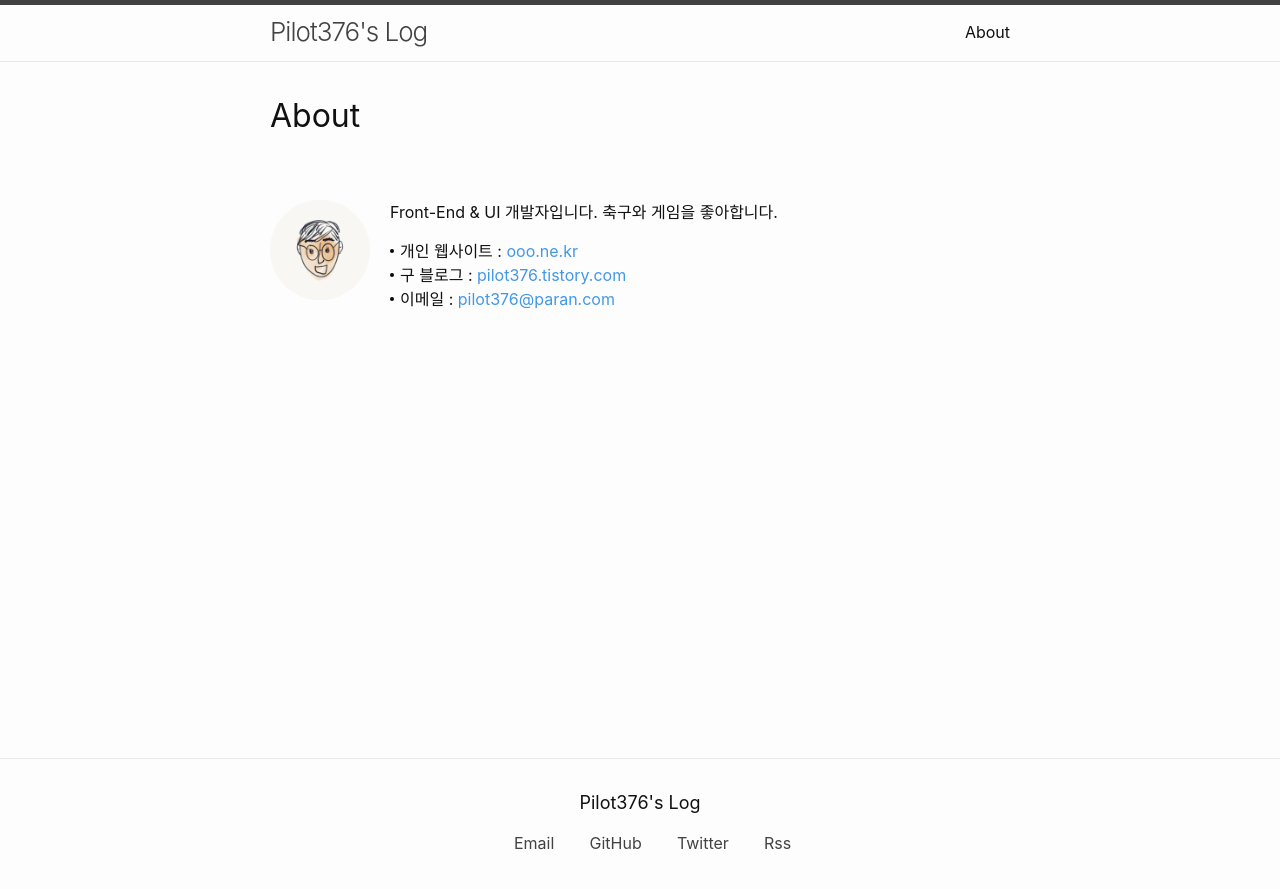
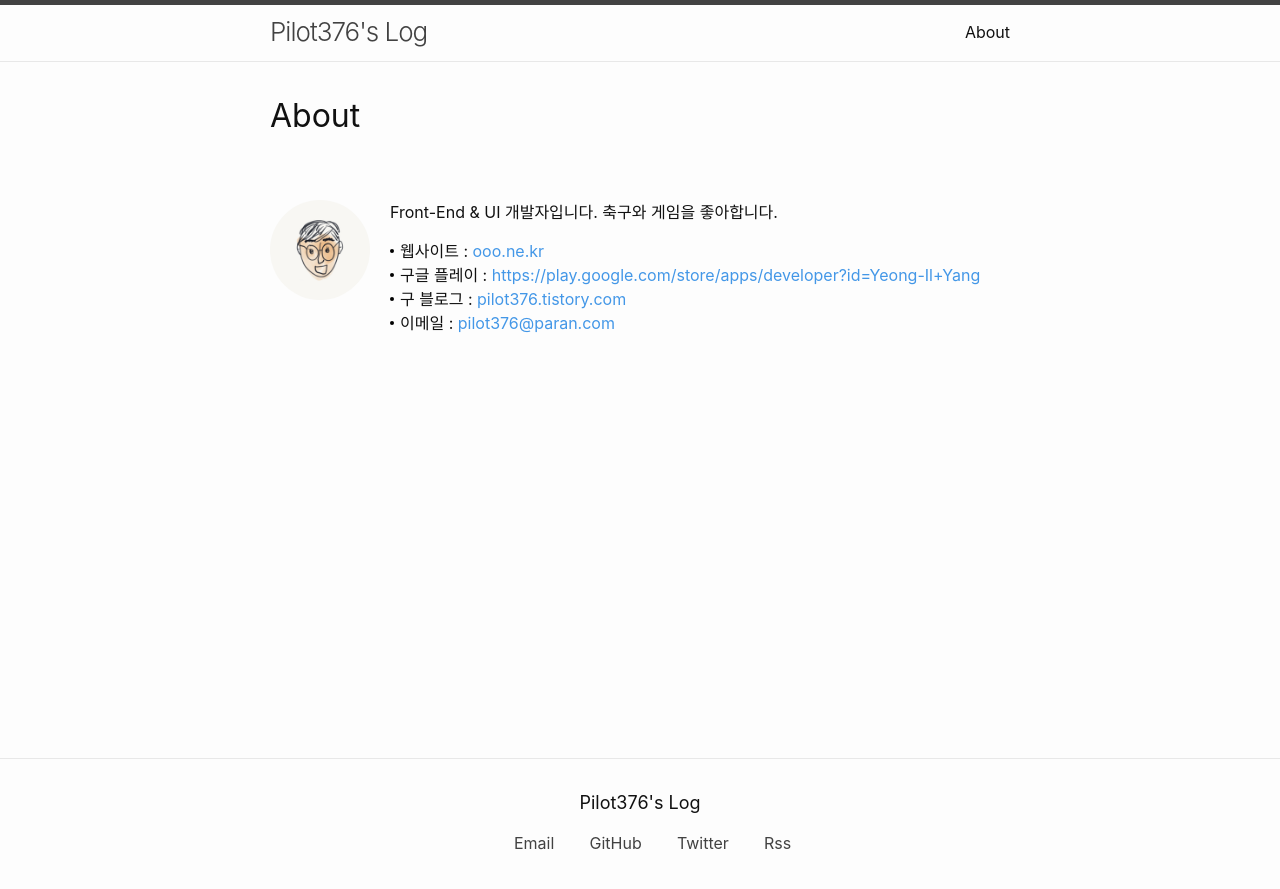
Before and after one commit to pilot376/pilot376.github.io, a Jekyll site: the page built from about.md, in a window 1280 px wide. Shown: the top 889 px of the page. Built offline with Jekyll 4.4.1, drawn with Linux system fonts in a browser that asks for light colours; some web fonts are replaced.

Commit message:
Update about.md

```diff
--- a/about.md
+++ b/about.md
@@ -16,7 +16,8 @@ permalink: /about/
 	<img src="/assets/img/profile.png" alt="프로필 이미지" width="100" height="100">
     <p>Front-End & UI 개발자입니다. 축구와 게임을 좋아합니다.</p>
     <ul>
-        <li>개인 웹사이트 : <a href="https://ooo.ne.kr">ooo.ne.kr</a></li>
+        <li>웹사이트 : <a href="https://ooo.ne.kr">ooo.ne.kr</a></li>
+	    <li>구글 플레이 : <a href="https://play.google.com/store/apps/developer?id=Yeong-Il+Yang">https://play.google.com/store/apps/developer?id=Yeong-Il+Yang</a></li>
         <li>구 블로그 : <a href="https://pilot376.tistory.com">pilot376.tistory.com</a></li>
         <li>이메일 : <a href="mailto:pilot376@paran.com">pilot376@paran.com</a></li>
     </ul>
```
